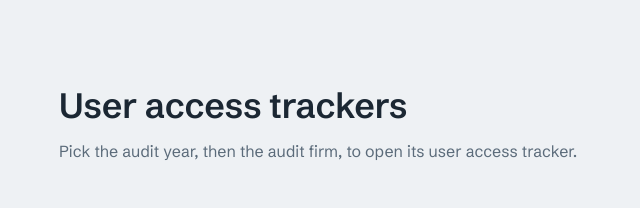
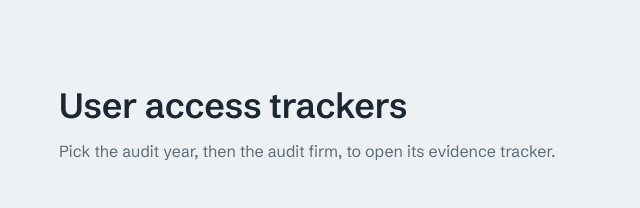
Before and after one commit to Delta-IT-Tools/audit-access-trackers, a website: page public/index.html in a window 1280 px wide. Shown: the top 208 px of the page, 185-825 px from the left. Drawn offline with Linux system fonts and the light colour scheme.

Commit message:
Update text for evidence tracker in index.html

```diff
--- a/public/index.html
+++ b/public/index.html
@@ -122,7 +122,7 @@
 <body>
 <main>
   <h1>User access trackers</h1>
-  <p class="lede">Pick the audit year, then the audit firm, to open its user access tracker.</p>
+  <p class="lede">Pick the audit year, then the audit firm, to open its evidence tracker.</p>
 
   <section aria-labelledby="year-heading">
     <h2 id="year-heading"><span>1</span>Year</h2>
```
